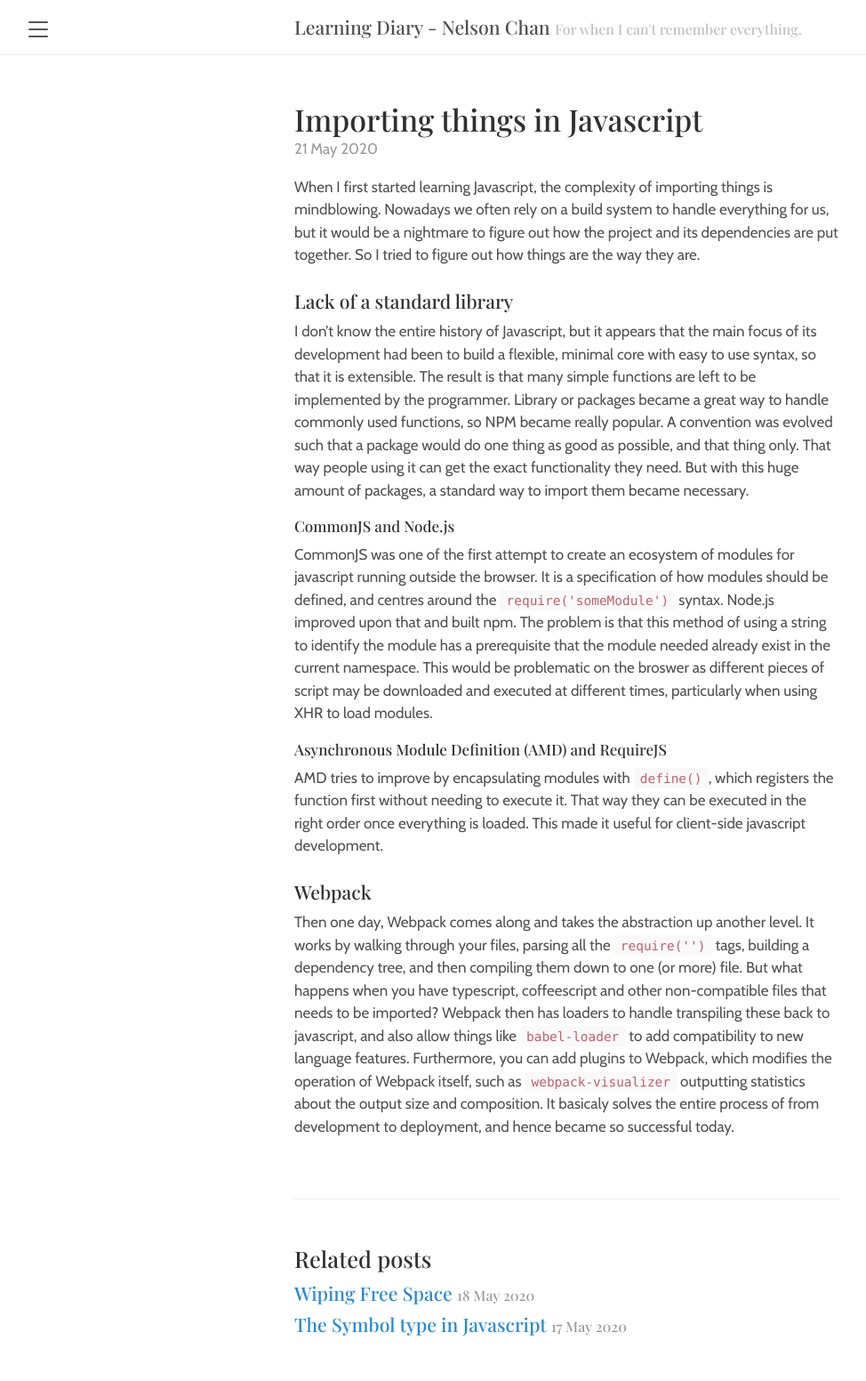
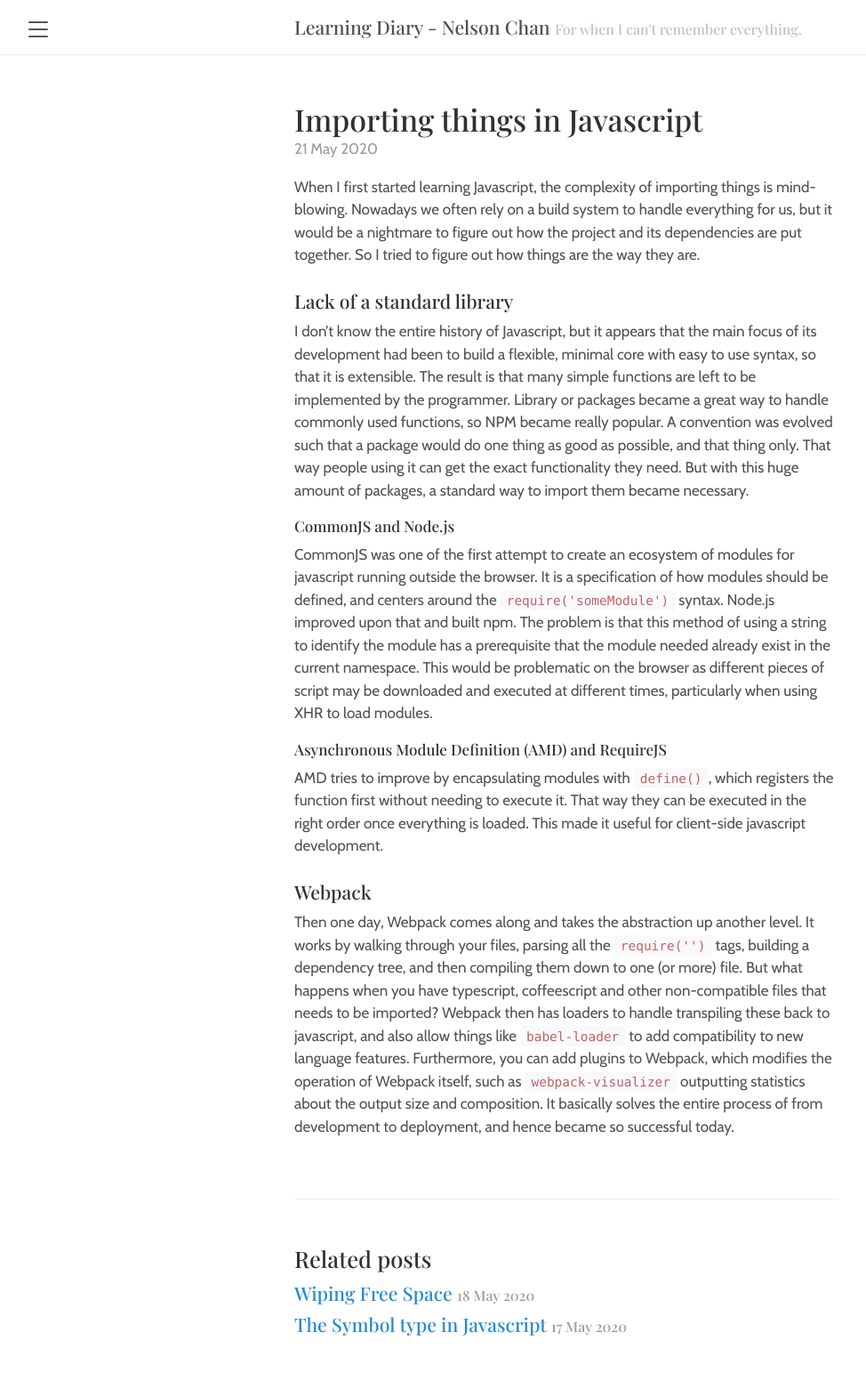
Before and after one commit to chakflying/learning-diary, a Jekyll site: the page built from _posts/2020-05-21-importing-things-in-js.md, in a window 1280 px wide. Shown: the whole page at 89% size, without its empty margins (3-977 px from the left). Built offline with Jekyll 4.4.1, drawn with Linux system fonts in a browser that asks for light colours.

Commit message:
Fix typo

```diff
--- a/_posts/2020-05-21-importing-things-in-js.md
+++ b/_posts/2020-05-21-importing-things-in-js.md
@@ -3,7 +3,7 @@ layout: post
 title:  Importing things in Javascript
 ---
 
-When I first started learning Javascript, the complexity of importing things is mindblowing. Nowadays we often rely on a build system to handle everything for us, but it would be a nightmare to figure out how the project and its dependencies are put together. So I tried to figure out how things are the way they are.
+When I first started learning Javascript, the complexity of importing things is mind-blowing. Nowadays we often rely on a build system to handle everything for us, but it would be a nightmare to figure out how the project and its dependencies are put together. So I tried to figure out how things are the way they are.
 
 ### Lack of a standard library
 
@@ -11,7 +11,7 @@ I don't know the entire history of Javascript, but it appears that the main focu
 
 #### CommonJS and Node.js
 
-CommonJS was one of the first attempt to create an ecosystem of modules for javascript running outside the browser. It is a specification of how modules should be defined, and centres around the `require('someModule')` syntax. Node.js improved upon that and built npm. The problem is that this method of using a string to identify the module has a prerequisite that the module needed already exist in the current namespace. This would be problematic on the broswer as different pieces of script may be downloaded and executed at different times, particularly when using XHR to load modules.
+CommonJS was one of the first attempt to create an ecosystem of modules for javascript running outside the browser. It is a specification of how modules should be defined, and centers around the `require('someModule')` syntax. Node.js improved upon that and built npm. The problem is that this method of using a string to identify the module has a prerequisite that the module needed already exist in the current namespace. This would be problematic on the browser as different pieces of script may be downloaded and executed at different times, particularly when using XHR to load modules.
 
 #### Asynchronous Module Definition (AMD) and RequireJS
 
@@ -19,4 +19,4 @@ AMD tries to improve by encapsulating modules with `define()`, which registers t
 
 ### Webpack
 
-Then one day, Webpack comes along and takes the abstraction up another level. It works by walking through your files, parsing all the `require('')` tags, building a dependency tree, and then compiling them down to one (or more) file. But what happens when you have typescript, coffeescript and other non-compatible files that needs to be imported? Webpack then has loaders to handle transpiling these back to javascript, and also allow things like `babel-loader` to add compatibility to new language features. Furthermore, you can add plugins to Webpack, which modifies the operation of Webpack itself, such as `webpack-visualizer` outputting statistics about the output size and composition. It basicaly solves the entire process of from development to deployment, and hence became so successful today.
+Then one day, Webpack comes along and takes the abstraction up another level. It works by walking through your files, parsing all the `require('')` tags, building a dependency tree, and then compiling them down to one (or more) file. But what happens when you have typescript, coffeescript and other non-compatible files that needs to be imported? Webpack then has loaders to handle transpiling these back to javascript, and also allow things like `babel-loader` to add compatibility to new language features. Furthermore, you can add plugins to Webpack, which modifies the operation of Webpack itself, such as `webpack-visualizer` outputting statistics about the output size and composition. It basically solves the entire process of from development to deployment, and hence became so successful today.
```
